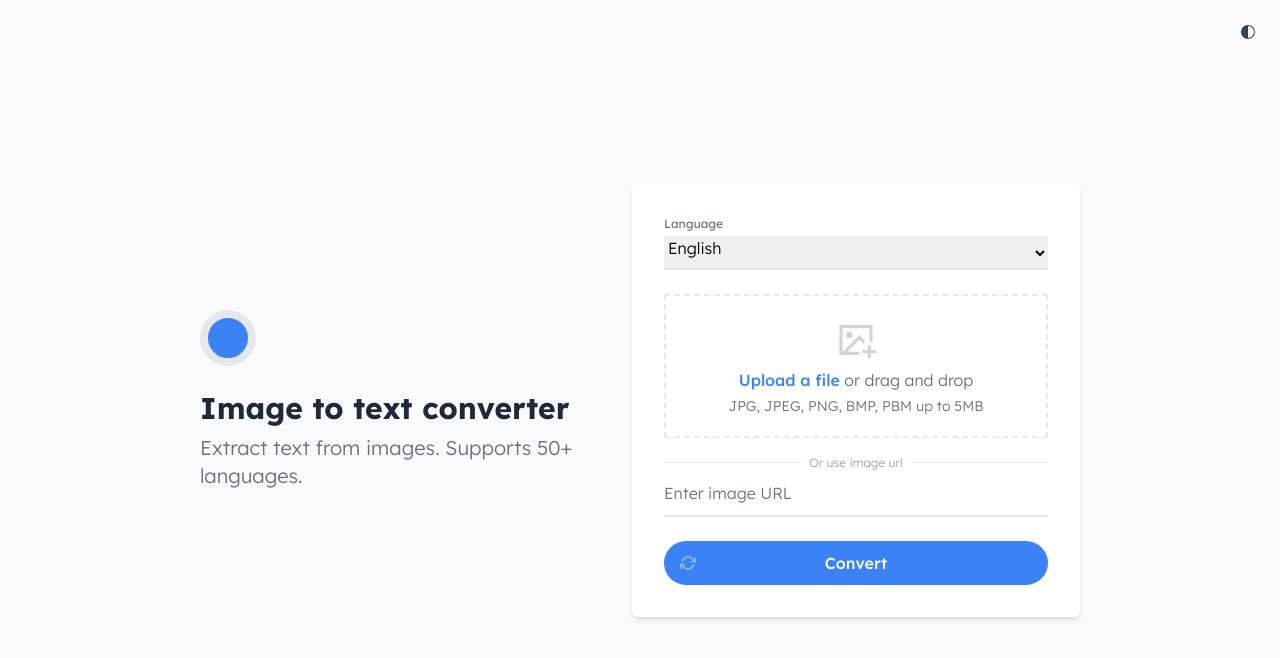
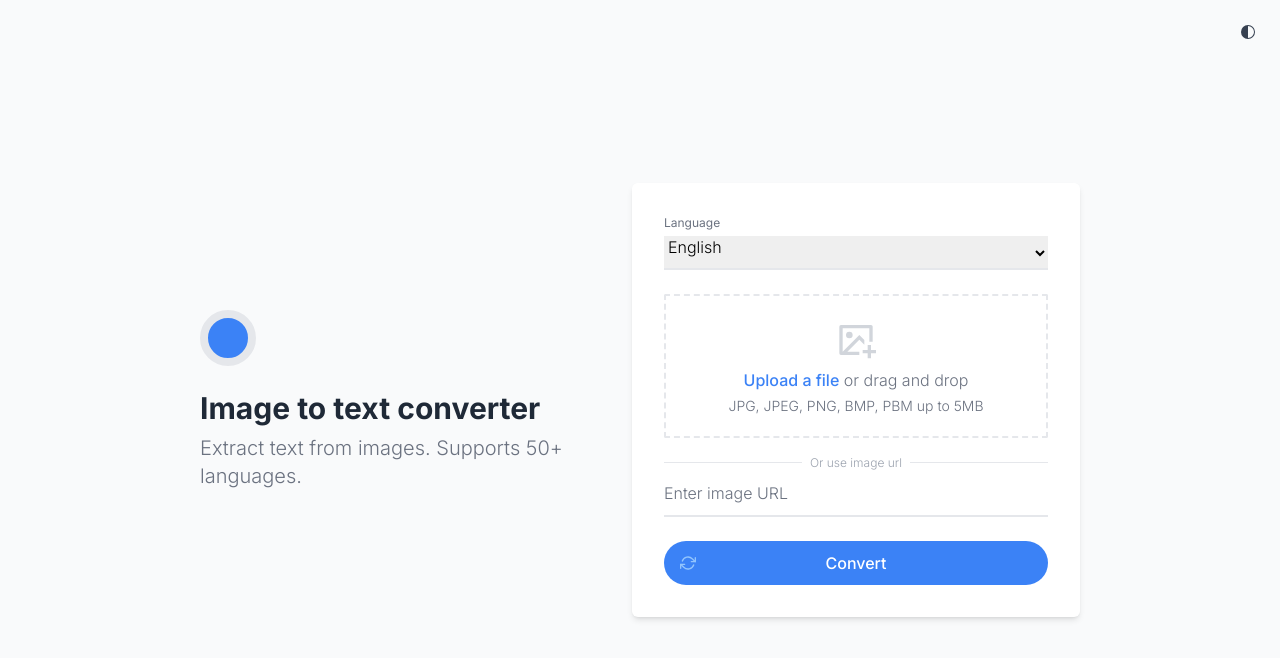
Before and after one commit to rkatanic/convertify, a React (Create React App) app: page / in a window 1280 px wide. Shown: the top 658 px of the page. Built offline with nearby package versions, Linux system fonts and the light colour scheme.

Commit message:
Update 3 files

```diff
--- a/src/index.css
+++ b/src/index.css
@@ -1,11 +1,11 @@
-@import url('https://fonts.googleapis.com/css2?family=Lexend:wght@300;400;500;600;700;800;900&display=swap');
+@import url("https://fonts.googleapis.com/css2?family=Inter:wght@300;400;500;600;700;800;900&display=swap");
 
 @tailwind base;
 @tailwind components;
 @tailwind utilities;
 
 @layer base {
-    html {
-        font-family: Lexend, system-ui, sans-serif;
-    }
+  html {
+    font-family: Inter, system-ui, sans-serif;
+  }
 }
```
Also changed, not shown: src/constants/languages.ts (renamed from src/constants/LANGUAGES.ts).
